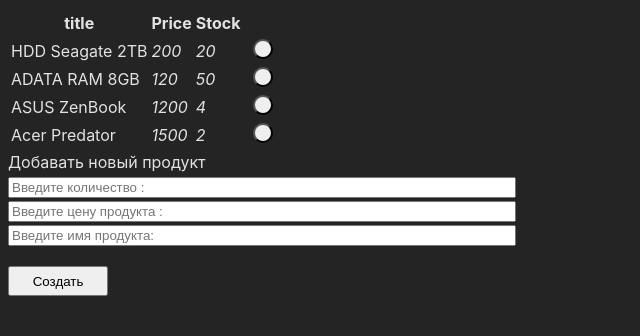
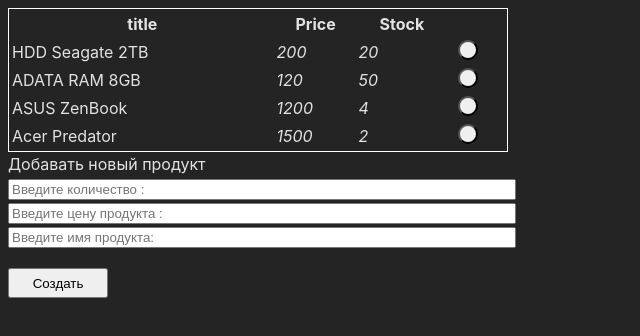
Before and after one commit to batalovmv/exam7, a React (Vite) app in the folder components-demo/: page / in a window 1280 px wide. Shown: the top 336 px of the page, without its empty margins (0-640 px from the left). Built offline with nearby package versions, Linux system fonts and the light colour scheme.

Commit message:
изменена таблица

```diff
--- a/components-demo/src/App.css
+++ b/components-demo/src/App.css
@@ -17,3 +17,10 @@
 .input {
   width: 100%;
 }
+tbody {
+  width: 500px;
+}
+table {
+  border: 1px solid white;
+  width: 100%;
+}
```
